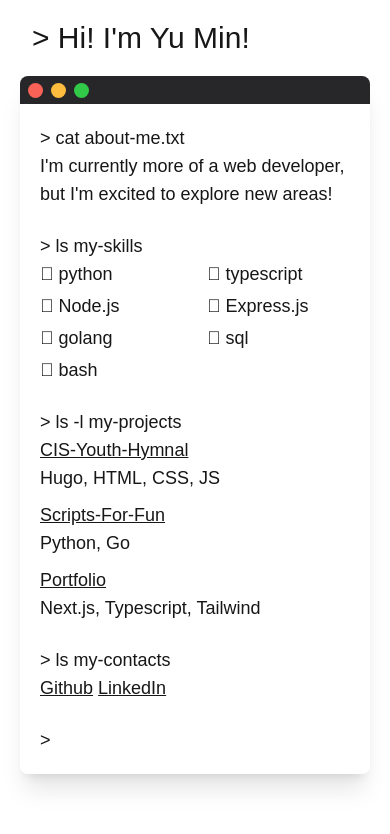
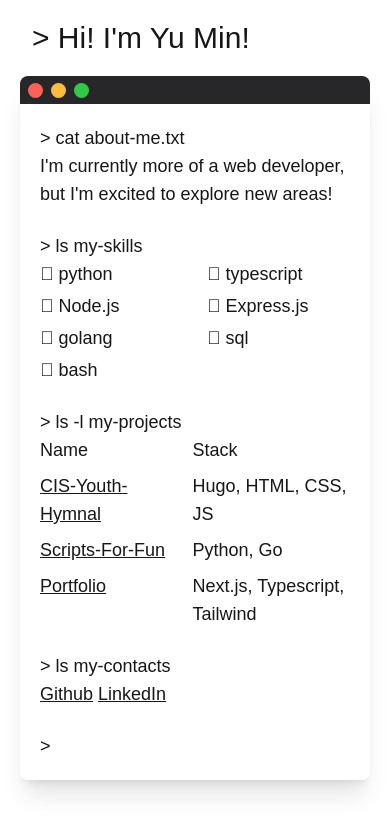
Before and after one commit to notyumin/notyumin.github.io, a Next.js app: page / in a window 390 px wide. Shown: the top 834 px of the page. Built offline with nearby package versions, Linux system fonts and the light colour scheme; a web font is replaced by a local one.

Commit message:
Change my-projects section to grid layout as well for better responsiveness and maintainability

```diff
--- a/app/page.tsx
+++ b/app/page.tsx
@@ -1,4 +1,5 @@
 import { firaCode } from "./ui/fonts";
+import React from "react";
 
 const skills = [
   " python",
@@ -10,22 +11,33 @@ const skills = [
   " bash",
 ]
 
-function SkillsList(skills: string[]) {
-  return (
-    <div className="grid grid-cols-2 sm:grid-cols-3 md:grid-cols-4 gap-y-1 gap-x-6" >
-      {
-        skills.map((skill, i) => (
-          <div key={i} className="whitespace-nowrap">{skill}</div>
-        ))
-      }
-    </ div>
-  );
+type project = {
+  name: string,
+  link: string,
+  stack: string
 }
+
+const projects: project[] = [
+  {
+    name: "CIS-Youth-Hymnal",
+    link: "https://github.com/church-sg/cis-youth-hymnal-v2",
+    stack: "Hugo, HTML, CSS, JS"
+  },
+  {
+    name: "Scripts-For-Fun",
+    link: "https://github.com/notyumin/scripts-for-fun",
+    stack: "Python, Go"
+  },
+  {
+    name: "Portfolio",
+    link: "https://github.com/notyumin/notyumin.github.io",
+    stack: "Next.js, Typescript, Tailwind"
+  },
+]
 
 const termLine = firaCode.className + " text-lg sm:text-xl sm:mb-1 md:mb-3"
 const menuBtn = "rounded-full h-[15px] w-[15px] my-auto ml-2"
 const link = "underline hover:font-bold"
-const shortLineBreak = <div className="leading-[0.5]"><br className="inline sm:hidden" /></div>
 
 export default function Home() {
   return (
@@ -52,51 +64,37 @@ export default function Home() {
             <div className={termLine}>
               {">"} ls my-skills
             </div>
-            <div className={termLine}>
-              {SkillsList(skills)}
+            <div className={termLine + " grid grid-cols-2 sm:grid-cols-3 md:grid-cols-4 gap-y-1 gap-x-6"} >
+              {
+                skills.map((skill, i) => (
+                  <div key={i} className="whitespace-nowrap">{skill}</div>
+                ))
+              }
             </div>
-            {/* <div className={termLine + " whitespace-pre-wrap sm:hidden block"}> */}
-            {/*   {SkillsList(skills, 2)} */}
-            {/* </div> */}
-            {/* <div className={termLine + " whitespace-pre-wrap lg:hidden sm:block hidden"}> */}
-            {/*   {SkillsList(skills, 3)} */}
-            {/* </div> */}
-            {/* <div className={termLine + " whitespace-pre-wrap lg:block hidden"}> */}
-            {/*   {SkillsList(skills, 4)} */}
-            {/* </div> */}
             <br />
             <div className={termLine}>
               {">"} ls -l my-projects
             </div>
-            <div className={termLine + " whitespace-pre-wrap"}>
-              {/*whitespace-pre-wrap for it not to condense my spaces*/}
-              <span className="text-myBlue hidden sm:inline">
-                Name             Stack<br />
-              </span>
-              <a
-                href="https://github.com/church-sg/cis-youth-hymnal-v2"
-                target="_blank"
-                rel="noopener noreferrer"
-                className={link + " text-highlight"}>
-                CIS-Youth-Hymnal
-              </a> <br className="inline sm:hidden" />Hugo, HTML, CSS, JS<br />
-              {shortLineBreak}
-              <a
-                href="https://github.com/notyumin/scripts-for-fun"
-                target="_blank"
-                rel="noopener noreferrer"
-                className={link + " text-highlight"}>
-                Scripts-For-Fun
-              </a>  <br className="inline sm:hidden" />Python, Go<br />
-              {shortLineBreak}
-              <a
-                href="https://github.com/notyumin/notyumin.github.io"
-                target="_blank"
-                rel="noopener noreferrer"
-                className={link + " text-highlight"}>
-                Portfolio
-              </a>        <br className="inline sm:hidden" />Next.js, Typescript, Tailwind
+            <div className={termLine + " inline-grid grid-cols-[auto_auto] gap-x-4 gap-y-2"}>
+              {/* Header */}
+              <span className="text-myBlue">Name</span>
+              <span className="text-myBlue">Stack</span>
+
+              {projects.map((project, index) => (
+                <React.Fragment key={index}>
+                  <a
+                    href={project.link}
+                    target="_blank"
+                    rel="noopener noreferrer"
+                    className={link + " text-highlight"}
+                  >
+                    {project.name}
+                  </a>
+                  <span>{project.stack}</span>
+                </React.Fragment>
+              ))}
             </div>
+            <br />
             <br />
             <div className={termLine}>
               {">"} ls my-contacts
```
